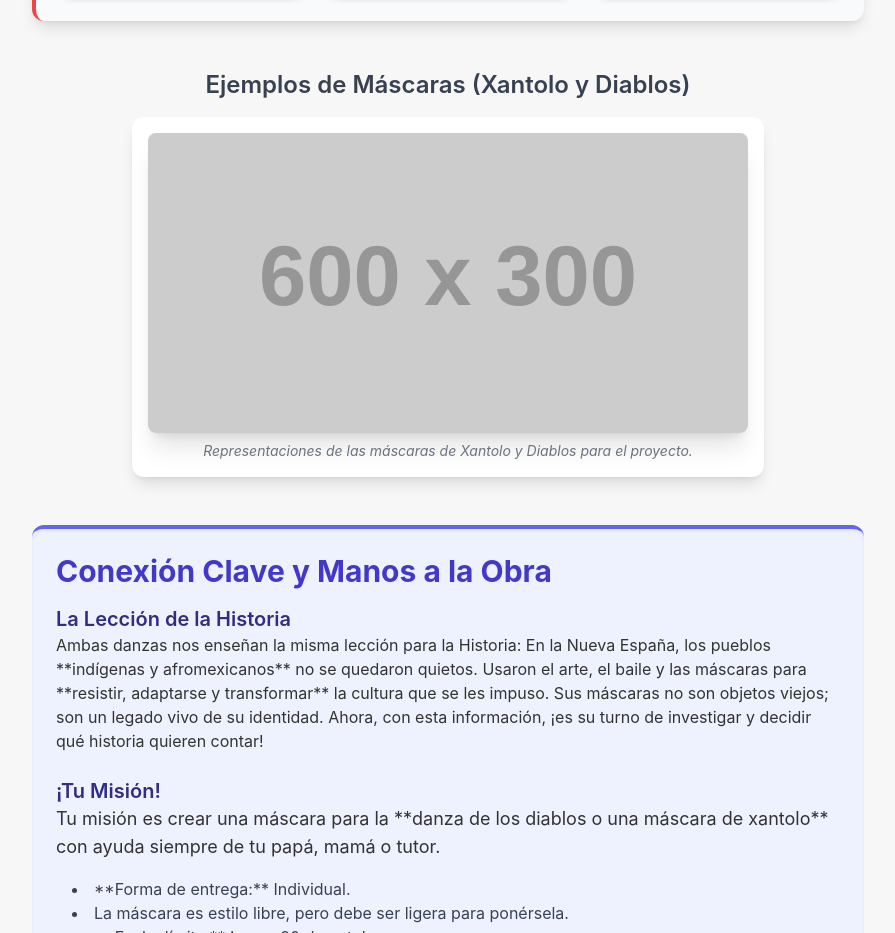
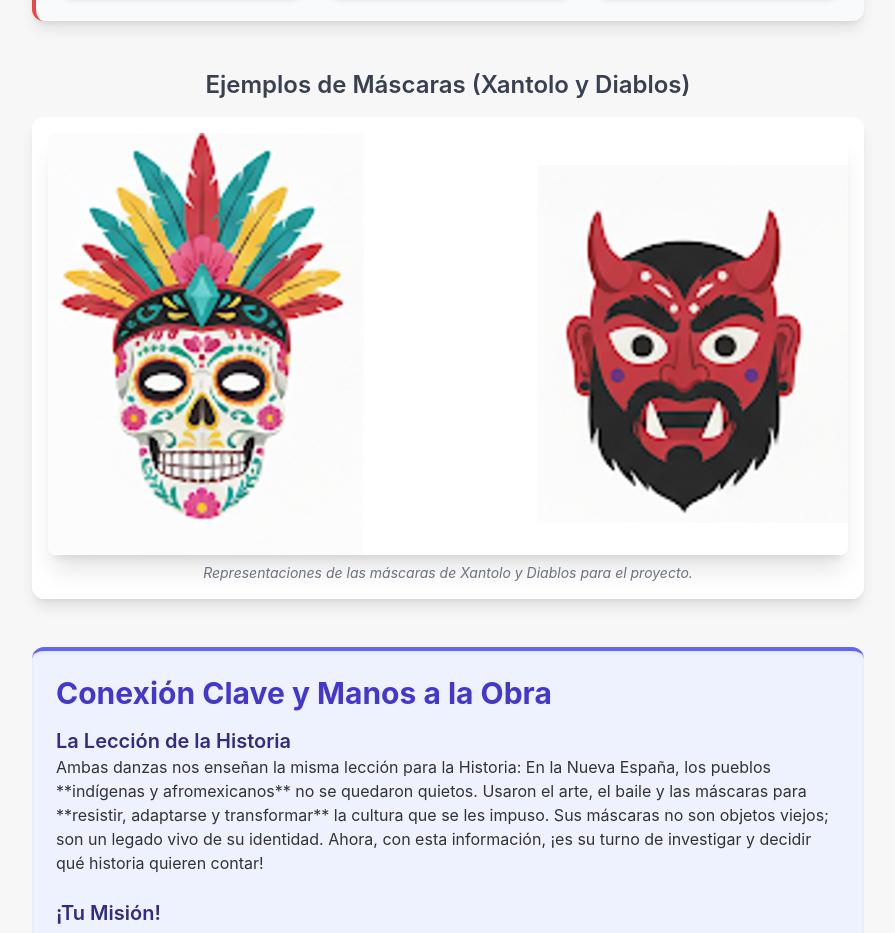
Before and after one commit to dpcontreras86-sudo/ProyectoMascarasHistoria.github.io, a plain HTML site: page index.html in a window 1280 px wide. Shown: the part 2563-3496 px from the top of the page, without its empty margins (192-1087 px from the left). Drawn offline with nearby package versions, Linux system fonts and the light colour scheme; placeholder pictures from the web are drawn by us.

Commit message:
index.html

```diff
--- a/index.html
+++ b/index.html
@@ -127,7 +127,7 @@
             <h3 class="text-2xl font-semibold text-gray-700 mb-4">Ejemplos de Máscaras (Xantolo y Diablos)</h3>
             <div class="inline-block p-4 bg-white rounded-xl shadow-lg">
                 <figure>
-                    <img src="imagen xantolo 2.jpg" alt="Ilustración de una máscara de calavera de Xantolo con penacho y una máscara de Diablo roja con cuernos." class="max-w-full h-auto rounded-lg shadow-xl" onerror="this.onerror=null; this.src='https://placehold.co/600x300/e0e0e0/333?text=Imagen+No+Cargada';">
+                    <img src="proyectomascara.jpg" alt="Ilustración de una máscara de calavera de Xantolo con penacho y una máscara de Diablo roja con cuernos." class="max-w-full h-auto rounded-lg shadow-xl" onerror="this.onerror=null; this.src='https://placehold.co/600x300/e0e0e0/333?text=Imagen+No+Cargada';">
                     <p class="text-sm italic mt-2 text-gray-500">Representaciones de las máscaras de Xantolo y Diablos para el proyecto.</p>
                 </figure>
             </div>
```
